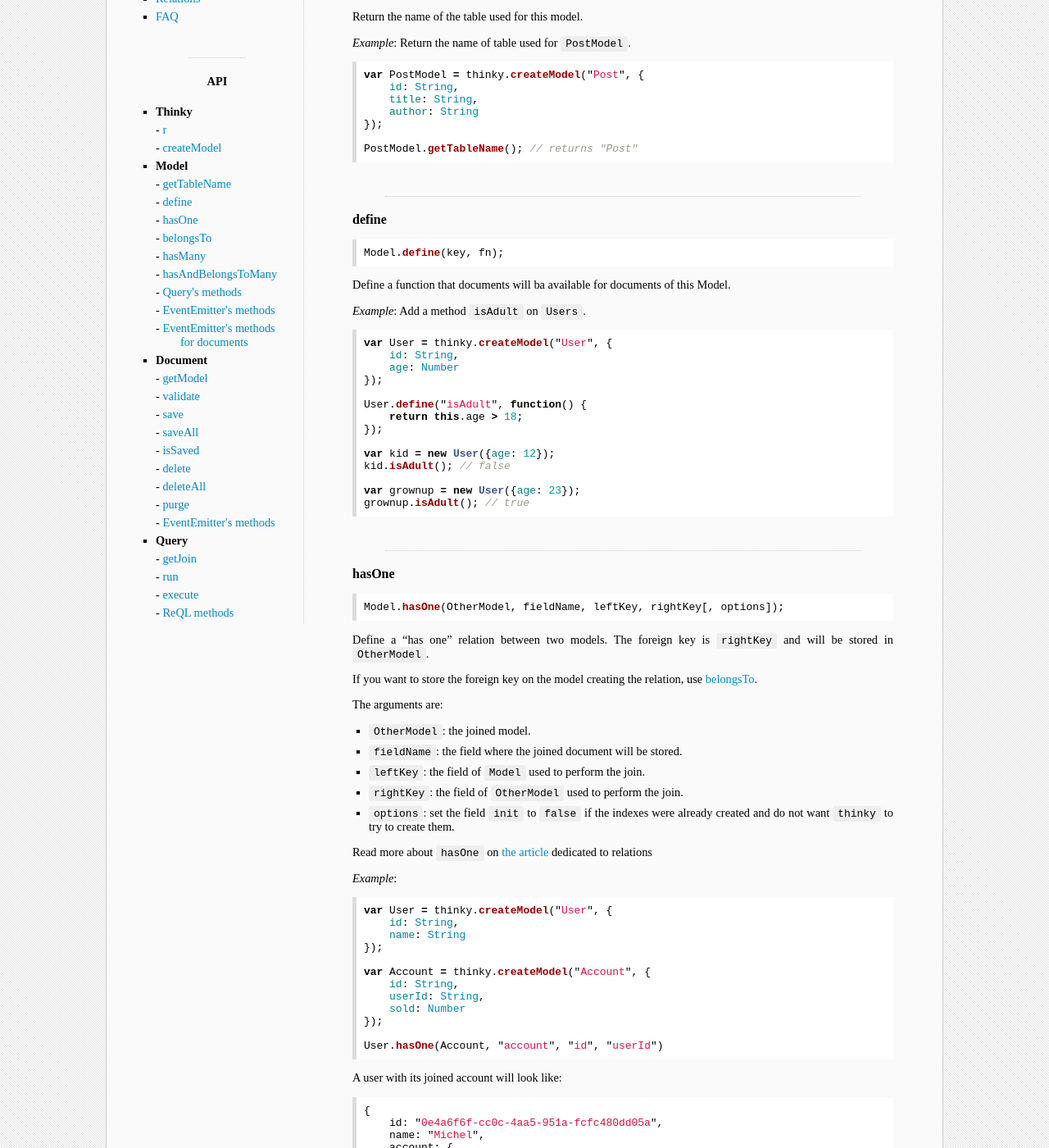
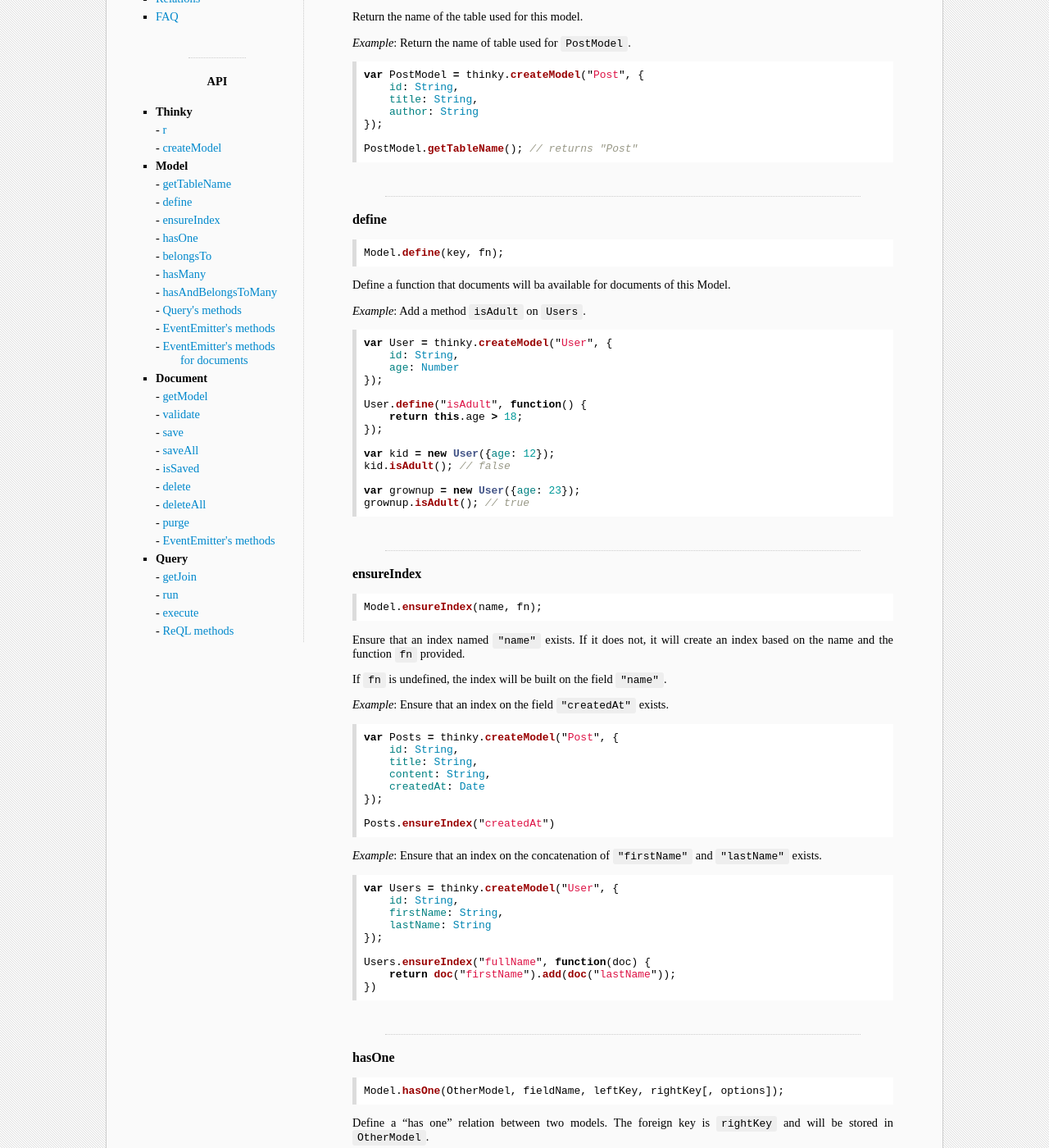
Before and after one commit to neumino/thinky, a Jekyll site: the page built from documentation/api/model.md, in a window 1280 px wide and 1400 px high, scrolled down 217 px. Shown: the whole window at 82% size. Built offline with Jekyll 4.4.1, drawn with Linux system fonts in a browser that asks for light colours; Markdown is read by kramdown in place of the engine named in the settings.

Commit message:
Add ensureIndex

````diff
--- a/_layouts/documentation.html
+++ b/_layouts/documentation.html
@@ -22,6 +22,7 @@ layout: default
             <li class="title"><a href="/documentation/api/model/">Model</a></li>
             <li>- <a href="/documentation/api/model/#gettablename">getTableName</a></li>
             <li>- <a href="/documentation/api/model/#define">define</a></li>
+            <li>- <a href="/documentation/api/model/#ensureindex">ensureIndex</a></li>
             <li>- <a href="/documentation/api/model/#hasone">hasOne</a></li>
             <li>- <a href="/documentation/api/model/#belongsto">belongsTo</a></li>
             <li>- <a href="/documentation/api/model/#hasmany">hasMany</a></li>
--- a/documentation/api/model.md
+++ b/documentation/api/model.md
@@ -60,6 +60,51 @@ kid.isAdult(); // false
 var grownup = new User({age: 23});
 grownup.isAdult(); // true
 ```
+
+
+--------------
+
+<div id="ensureindex"></div>
+### [ensureIndex](#ensureindex)
+
+```js
+Model.ensureIndex(name, fn);
+```
+
+Ensure that an index named `"name"` exists.
+If it does not, it will create an index based on the name and the function `fn` provided.
+
+If `fn` is undefined, the index will be built on the field `"name"`.
+
+_Example_: Ensure that an index on the field `"createdAt"` exists.
+
+```js
+var Posts = thinky.createModel("Post", {
+    id: String,
+    title: String,
+    content: String,
+    createdAt: Date
+});
+
+Posts.ensureIndex("createdAt")
+```
+
+_Example_: Ensure that an index on the concatenation of `"firstName"` and `"lastName"` exists.
+
+```js
+var Users = thinky.createModel("User", {
+    id: String,
+    firstName: String,
+    lastName: String
+});
+
+Users.ensureIndex("fullName", function(doc) {
+    return doc("firstName").add(doc("lastName"));
+})
+```
+
+
+
 
 --------------
 
````
